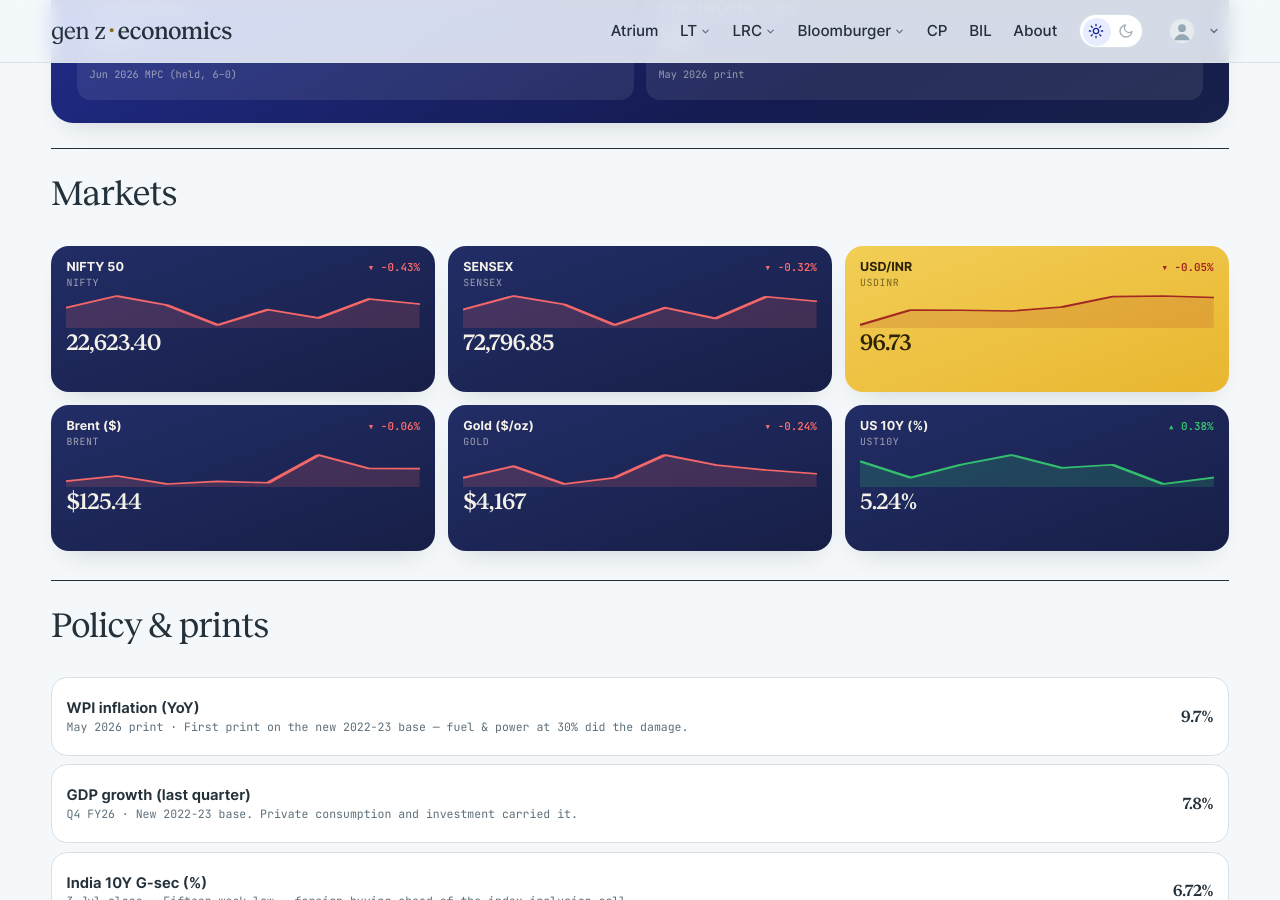
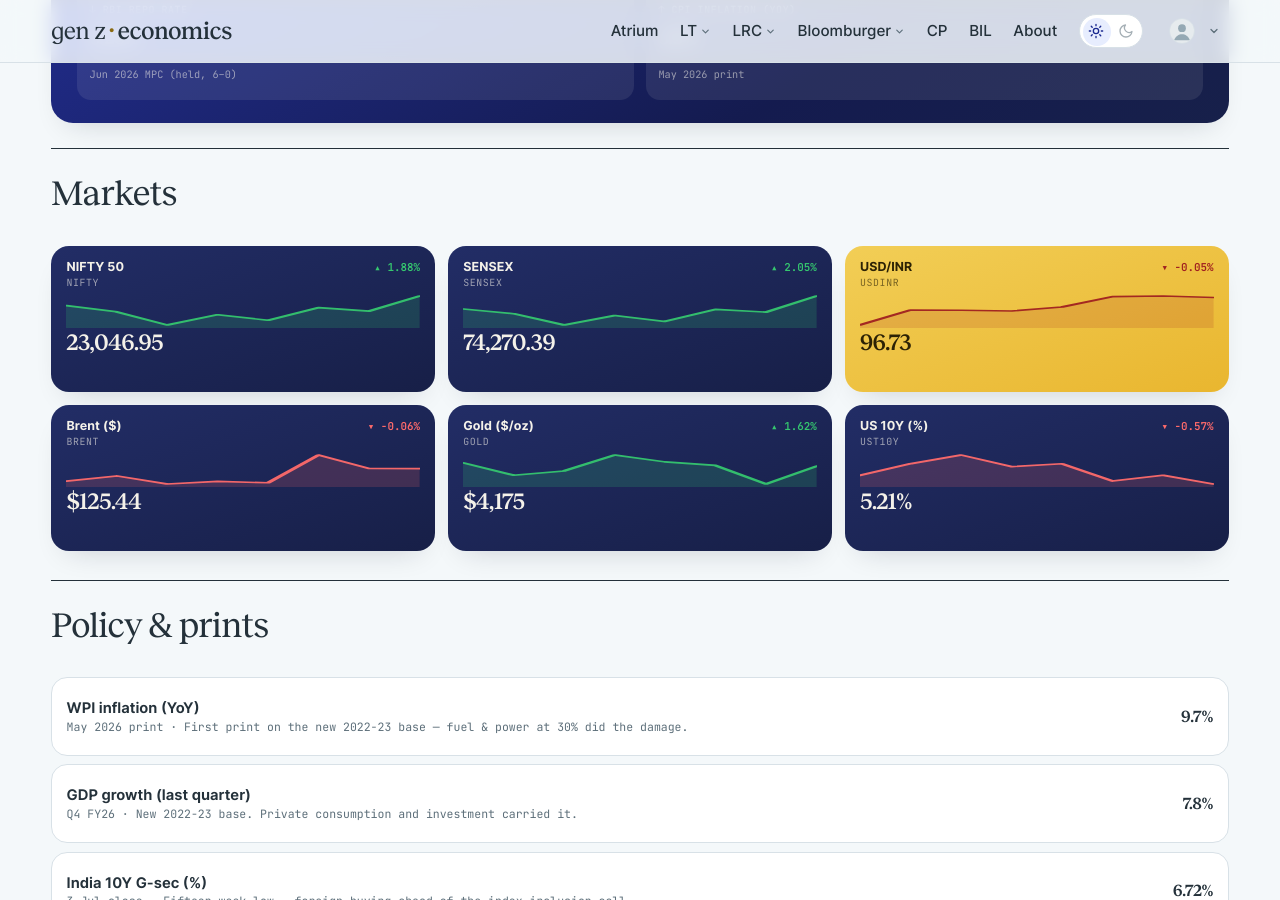
Before and after one commit to harsharya7021/genz-economics.com, a Jekyll site: the page built from macro-watch.html, in a window 1280 px wide and 900 px high, scrolled down 599 px. Built offline with Jekyll 4.4.1, drawn with Linux system fonts in a browser that asks for light colours; comment, search, counter and statistics services are not loaded.

Commit message:
data: morning market refresh

```diff
--- a/_data/macro.json
+++ b/_data/macro.json
@@ -1,34 +1,34 @@
 {
-  "as_of": "14 Oct 2026 close",
+  "as_of": "15 Oct 2026 close",
   "auto": {
     "nifty": {
       "label": "NIFTY 50",
-      "v": "22,623.40",
-      "chg": -0.43,
+      "v": "23,046.95",
+      "chg": 1.88,
       "spark": [
-        22555.75,
         22776.1,
         22603.051,
         22231.801,
         22520.449,
         22363.35,
         22721.949,
-        22623.4
+        22622.699,
+        23046.949
       ]
     },
     "sensex": {
       "label": "SENSEX",
-      "v": "72,796.85",
-      "chg": -0.32,
+      "v": "74,270.39",
+      "chg": 2.05,
       "spark": [
-        72382.469,
         73067.812,
         72638.703,
         71593.242,
         72472.328,
         71924.68,
         73033.781,
-        72796.852
+        72781.891,
+        74270.391
       ]
     },
     "usdinr": {
@@ -63,32 +63,32 @@
     },
     "gold": {
       "label": "Gold ($/oz)",
-      "v": "$4,167",
-      "chg": -0.24,
+      "v": "$4,175",
+      "chg": 1.62,
       "spark": [
-        4156.8,
         4187.1,
         4140.7,
         4157.0,
         4216.3,
         4190.6,
         4177.3,
-        4167.3
+        4107.9,
+        4174.6
       ]
     },
     "ust10y": {
       "label": "US 10Y (%)",
-      "v": "5.24%",
-      "chg": 0.38,
+      "v": "5.21%",
+      "chg": -0.57,
       "spark": [
-        5.29,
         5.24,
         5.28,
         5.31,
         5.27,
         5.28,
         5.22,
-        5.24
+        5.24,
+        5.21
       ]
     }
   },
--- a/_data/markets.yml
+++ b/_data/markets.yml
@@ -2,38 +2,38 @@
 # USD/INR) are refreshed each weekday morning by the market-data workflow;
 # the India 10Y G-Sec line is maintained by hand. Do not hand-edit the
 # live tickers — the job overwrites them.
-as_of: 14 Oct 2026
+as_of: 15 Oct 2026
 tickers:
 - symbol: NIFTY 50
   code: ^NSEI
-  value: 22,623.40
-  change: −98.55
-  pct: −0.43%
-  dir: down
+  value: 23,046.95
+  change: '+424.25'
+  pct: +1.88%
+  dir: up
   spark:
-  - 22555.75
   - 22776.1
   - 22603.051
   - 22231.801
   - 22520.449
   - 22363.35
   - 22721.949
-  - 22623.4
+  - 22622.699
+  - 23046.949
 - symbol: SENSEX
   code: BSE
-  value: 72,796.85
-  change: −236.93
-  pct: −0.32%
-  dir: down
+  value: 74,270.39
+  change: +1,488.50
+  pct: +2.05%
+  dir: up
   spark:
-  - 72382.469
   - 73067.812
   - 72638.703
   - 71593.242
   - 72472.328
   - 71924.68
   - 73033.781
-  - 72796.852
+  - 72781.891
+  - 74270.391
 - symbol: USD / INR
   code: FX
   value: '96.73'
```
